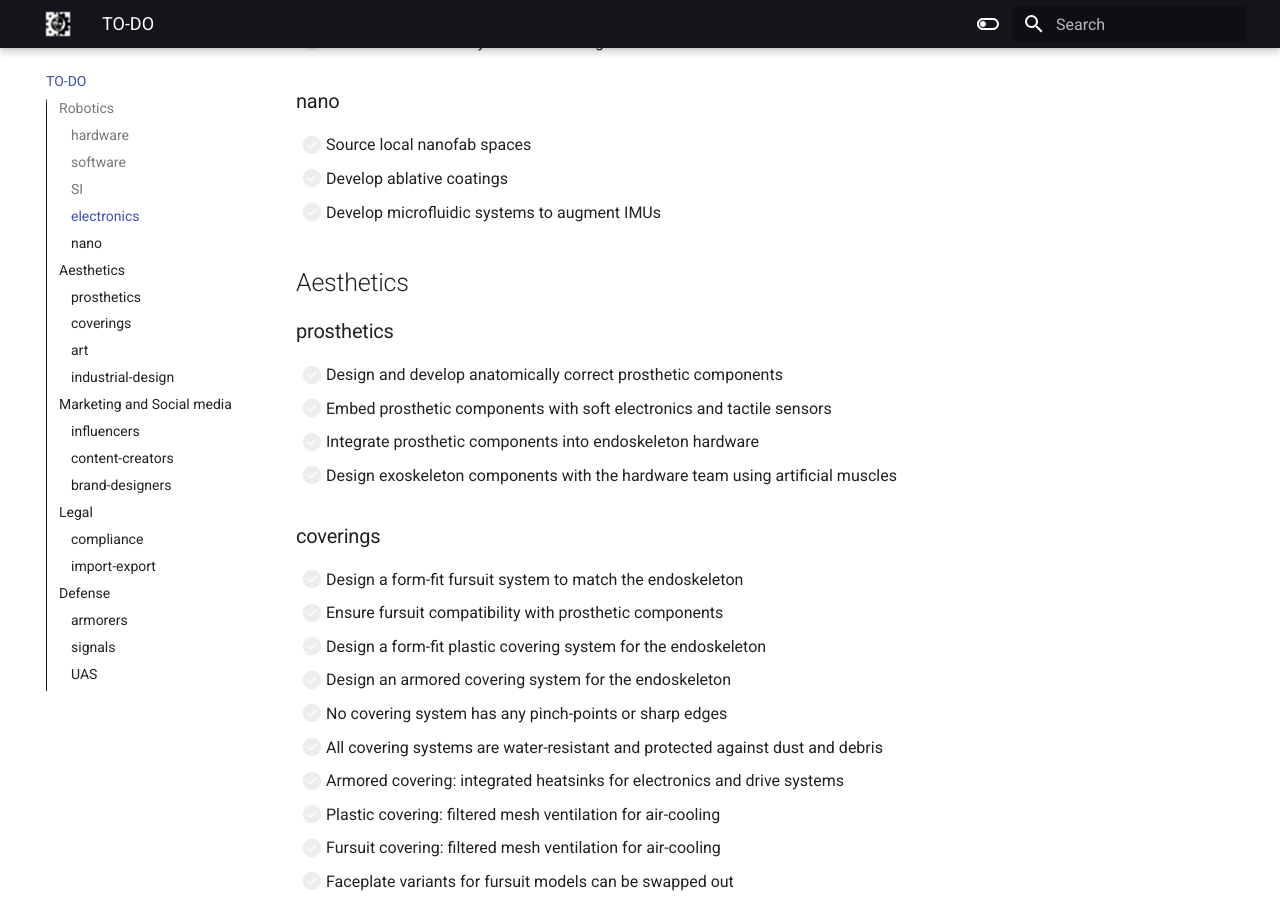
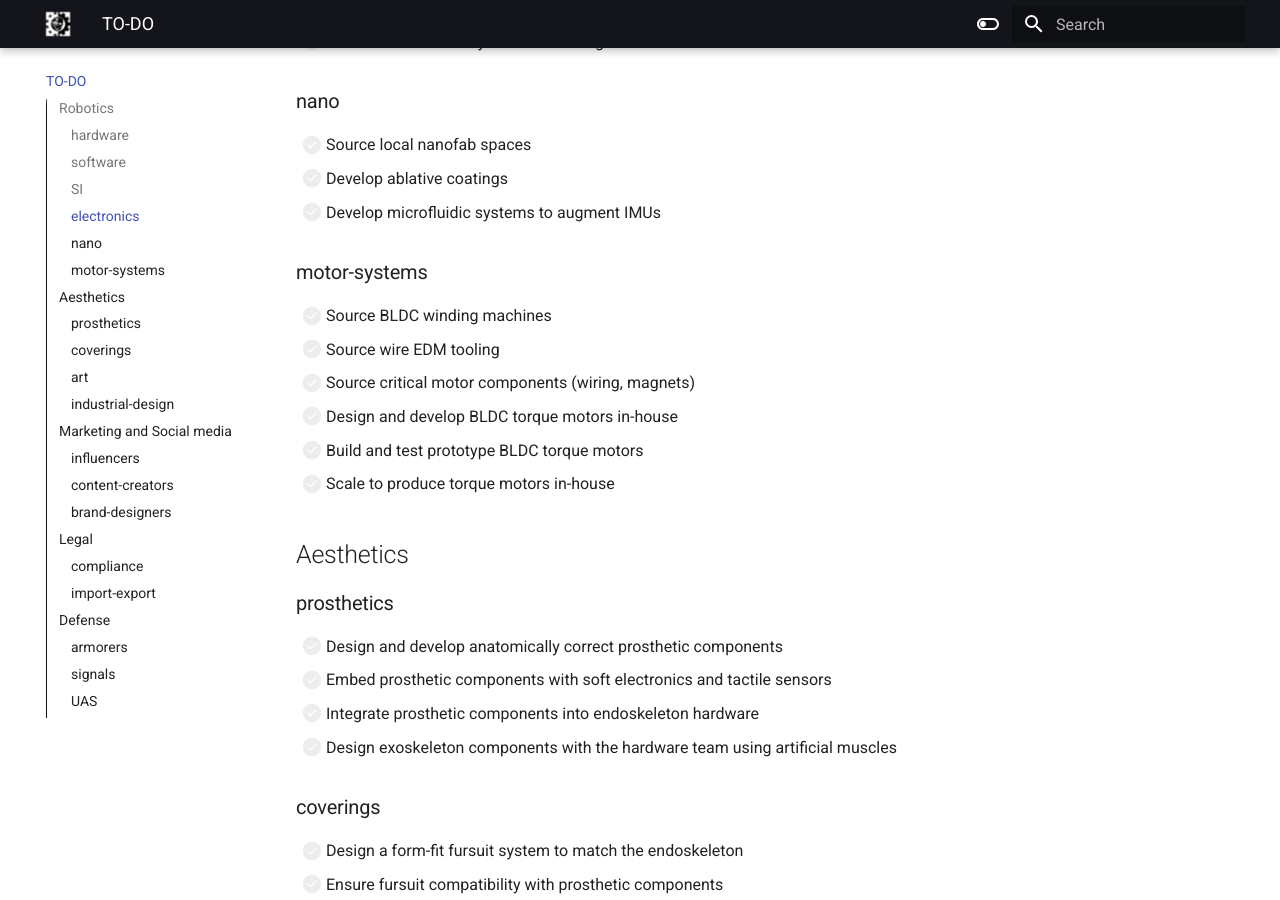
Before and after one commit to Anthrobotics/anthro-docs, an MkDocs documentation site: the page built from docs/TO-DO.md, in a window 1280 px wide and 900 px high, scrolled down 2267 px. Built offline with MkDocs 1.6.1 and Material for MkDocs 9.7.7, drawn with Linux system fonts in a browser that asks for light colours.

Commit message:
Update TO-DO.md

```diff
--- a/docs/TO-DO.md
+++ b/docs/TO-DO.md
@@ -74,6 +74,15 @@ You can find your team's respective tasks in each section. Feel free to assist o
 - [ ] Source local nanofab spaces
 - [ ] Develop ablative coatings
 - [ ] Develop microfluidic systems to augment IMUs
+
+### motor-systems
+
+- [ ] Source BLDC winding machines
+- [ ] Source wire EDM tooling
+- [ ] Source critical motor components (wiring, magnets)
+- [ ] Design and develop BLDC torque motors in-house
+- [ ] Build and test prototype BLDC torque motors
+- [ ] Scale to produce torque motors in-house
 
 ## Aesthetics
 
```
